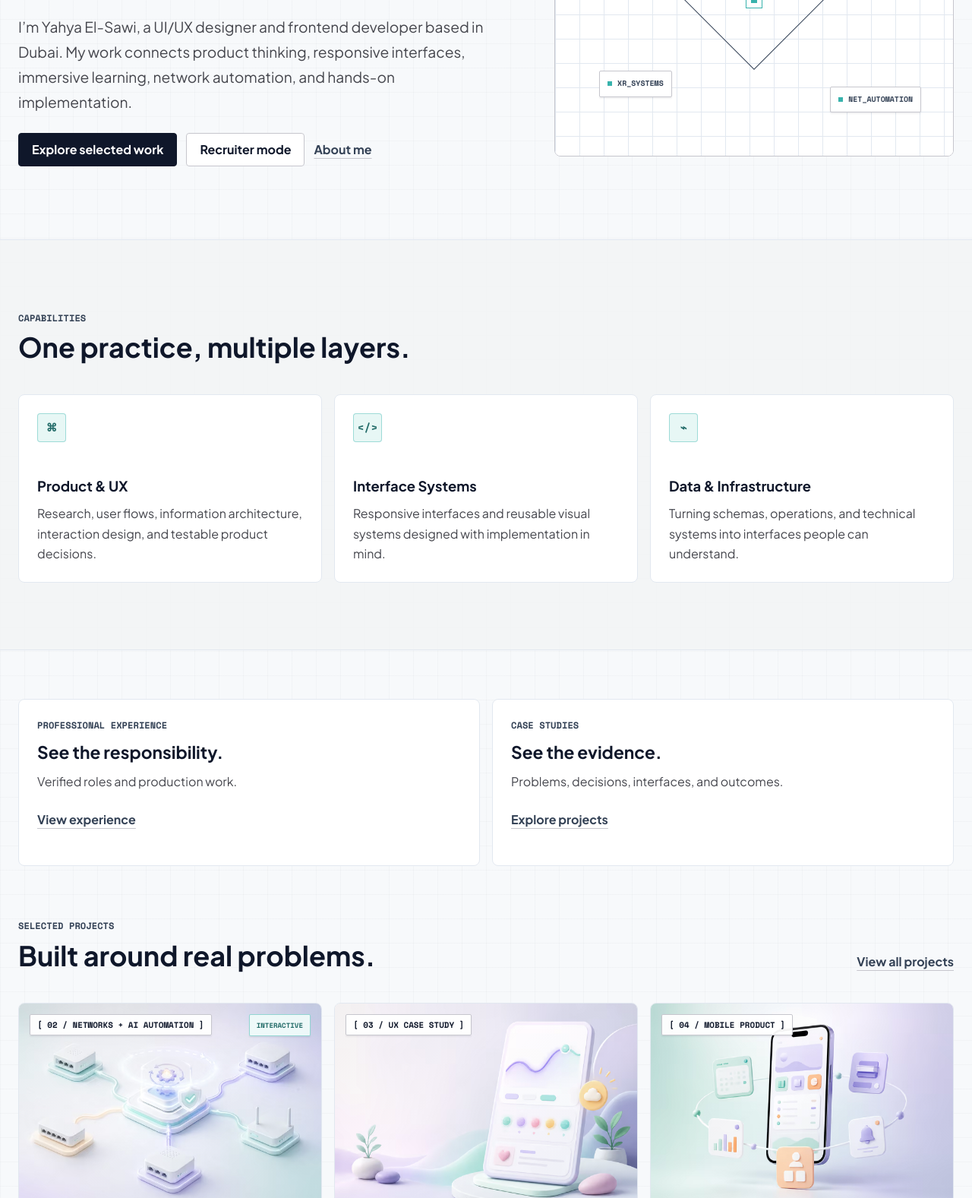
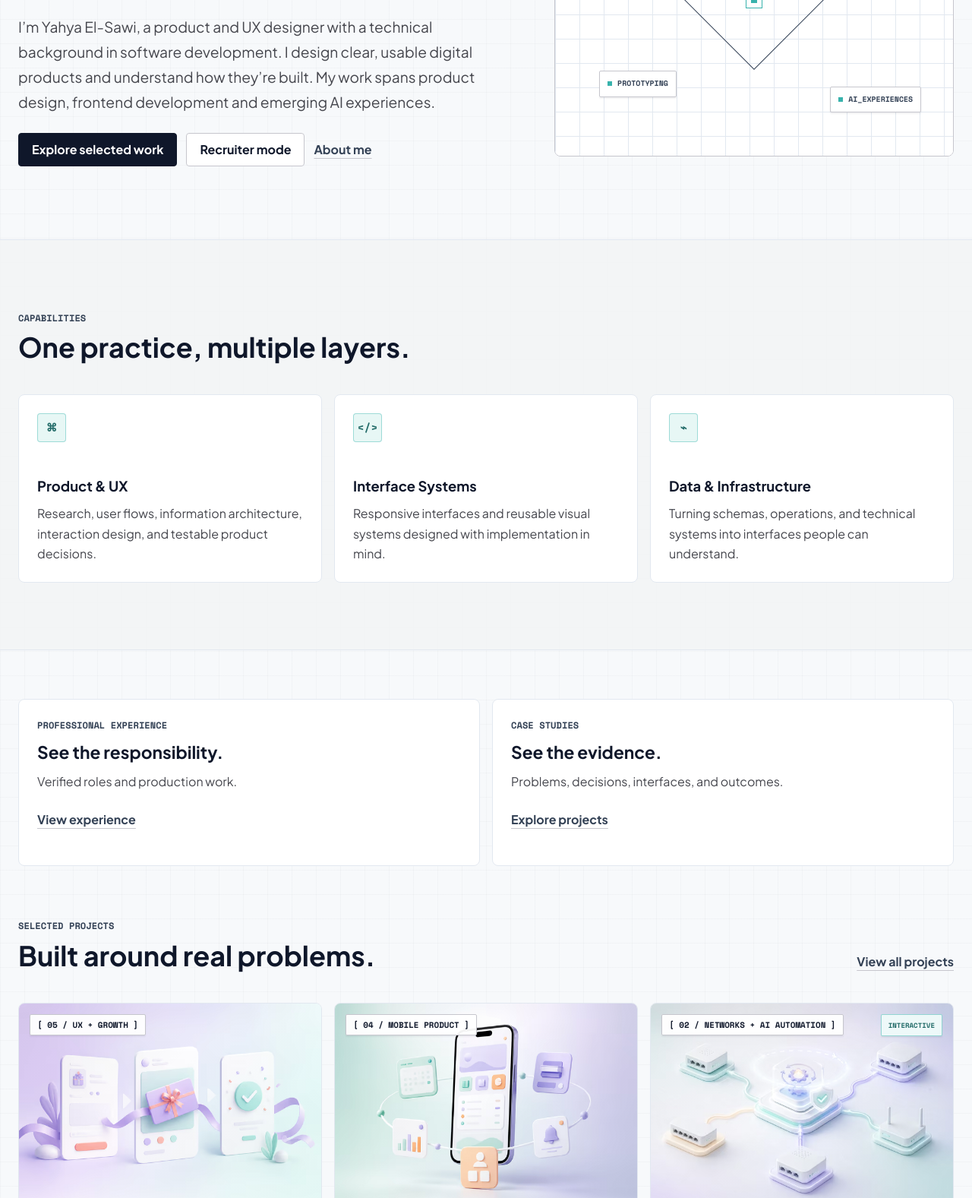
Before and after one commit to Yahyaelsawii/portfolio, a website: page index.html in a window 1280 px wide. Shown: the part 423-2000 px from the top of the page at 76% size. Drawn offline with Linux system fonts and the light colour scheme.

Commit message:
Reposition homepage for product design roles

```diff
--- a/index.html
+++ b/index.html
@@ -1,6 +1,6 @@
-<!DOCTYPE html><html lang="en"><head><meta charset="utf-8"><meta name="viewport" content="width=device-width,initial-scale=1"><title>Yahya — Interactive Digital Experiences</title><meta name="description" content="Portfolio of Yahya El-Sawi, a Dubai-based UI/UX designer and frontend developer working across product design, XR learning, data, and network automation."><link rel="canonical" href="https://yahyaelsawi.website/"><meta property="og:type" content="website"><meta property="og:title" content="Yahya El-Sawi — Product Design &amp; Engineering Portfolio"><meta property="og:description" content="Modern product, frontend, XR, data, and network-automation work by Yahya El-Sawi."><meta property="og:url" content="https://yahyaelsawi.website/"><meta property="og:image" content="https://yahyaelsawi.website/covers/rit-app-social.jpg"><meta name="twitter:card" content="summary_large_image"><meta name="theme-color" content="#0f172a"><link rel="stylesheet" href="styles.css?v=20260824.6"><script defer src="main.js?v=20260824.6"></script><link rel="icon" href="assets/favicon/logo.svg" type="image/svg+xml"></head><body>
+<!DOCTYPE html><html lang="en"><head><meta charset="utf-8"><meta name="viewport" content="width=device-width,initial-scale=1"><title>Yahya El-Sawi — Product Design &amp; UX Portfolio</title><meta name="description" content="Portfolio of Yahya El-Sawi, a product and UX designer with a technical background in software development who designs clear, usable digital products and understands how they are built."><link rel="canonical" href="https://yahyaelsawi.website/"><meta property="og:type" content="website"><meta property="og:title" content="Yahya El-Sawi — Product Design &amp; UX Portfolio"><meta property="og:description" content="Evidence-led product design and UX work, supported by frontend development and emerging AI experience."><meta property="og:url" content="https://yahyaelsawi.website/"><meta property="og:image" content="https://yahyaelsawi.website/covers/rit-app-social.jpg"><meta name="twitter:card" content="summary_large_image"><meta name="theme-color" content="#0f172a"><link rel="stylesheet" href="styles.css?v=20260824.6"><script defer src="main.js?v=20260928.1"></script><link rel="icon" href="assets/favicon/logo.svg" type="image/svg+xml"></head><body>
 <header class="site-header"><div class="shell nav"><a class="brand" href="index.html"><span class="brand-mark">Y</span>Yahya El-Sawi</a><button type="button" class="menu-btn" aria-label="Toggle navigation" aria-expanded="false">☰</button><nav class="nav-links" aria-label="Primary"><a class="nav-link active" href="index.html">Home</a><a class="nav-link" href="work.html">Work</a><a class="nav-link" href="about.html">About</a><a class="nav-link" href="resume.html">Resume</a><a class="nav-link" href="contact.html">Contact</a><a class="nav-link" href="terminal.html">Terminal</a></nav></div></header>
-<main><section class="shell hero"><div class="hero-copy"><span class="status"><i class="status-dot"></i>Available for opportunities</span><span class="eyebrow">Product / Frontend / XR / Networks</span><h1>I turn complex systems into <span class="accent">clear digital experiences.</span></h1><p class="lead">I’m Yahya El-Sawi, a UI/UX designer and frontend developer based in Dubai. My work connects product thinking, responsive interfaces, immersive learning, network automation, and hands-on implementation.</p><div class="actions"><a class="btn btn-primary" href="work.html">Explore selected work</a><a class="btn btn-secondary" href="recruiter.html">Recruiter mode</a><a class="text-link" href="about.html">About me</a></div></div><div class="system-card"><div class="system-bar"><div class="dots"><i></i><i></i><i></i></div><span class="eyebrow">SYSTEM / PORTFOLIO</span></div><div class="system-visual"><span class="node one">UX_RESEARCH</span><span class="node two">FRONTEND_UI</span><span class="node three">XR_SYSTEMS</span><span class="node four">NET_AUTOMATION</span></div></div></section>
+<main><section class="shell hero"><div class="hero-copy"><span class="status"><i class="status-dot"></i>Available for opportunities</span><span class="eyebrow">Product Design / UX / Technical Products</span><h1>I turn complex systems into <span class="accent">clear digital experiences.</span></h1><p class="lead">I’m Yahya El-Sawi, a product and UX designer with a technical background in software development. I design clear, usable digital products and understand how they’re built. My work spans product design, frontend development and emerging AI experiences.</p><div class="actions"><a class="btn btn-primary" href="work.html">Explore selected work</a><a class="btn btn-secondary" href="recruiter.html">Recruiter mode</a><a class="text-link" href="about.html">About me</a></div></div><div class="system-card"><div class="system-bar"><div class="dots"><i></i><i></i><i></i></div><span class="eyebrow">SYSTEM / PORTFOLIO</span></div><div class="system-visual"><span class="node one">PRODUCT_DESIGN</span><span class="node two">UX_SYSTEMS</span><span class="node three">PROTOTYPING</span><span class="node four">AI_EXPERIENCES</span></div></div></section>
 <section class="section section-soft"><div class="shell"><div class="section-head"><div><span class="eyebrow">Capabilities</span><h2>One practice, multiple layers.</h2></div></div><div class="cap-grid"><article class="cap-card"><div class="icon">⌘</div><h3>Product &amp; UX</h3><p>Research, user flows, information architecture, interaction design, and testable product decisions.</p></article><article class="cap-card"><div class="icon">&lt;/&gt;</div><h3>Interface Systems</h3><p>Responsive interfaces and reusable visual systems designed with implementation in mind.</p></article><article class="cap-card"><div class="icon">⌁</div><h3>Data &amp; Infrastructure</h3><p>Turning schemas, operations, and technical systems into interfaces people can understand.</p></article></div></div></section>
 <section class="shell home-work-paths"><div class="work-paths"><a class="work-path" href="work.html"><span class="eyebrow">Professional experience</span><h2>See the responsibility.</h2><p>Verified roles and production work.</p><span class="text-link">View experience</span></a><a class="work-path" href="work.html?view=case-studies"><span class="eyebrow">Case studies</span><h2>See the evidence.</h2><p>Problems, decisions, interfaces, and outcomes.</p><span class="text-link">Explore projects</span></a></div></section>
 <section class="section home-projects-section"><div class="shell"><div class="section-head"><div><span class="eyebrow">Selected projects</span><h2>Built around real problems.</h2></div><a class="text-link" href="work.html?view=case-studies">View all projects</a></div><div class="project-grid" id="featured-projects"></div></div></section>
--- a/main.js
+++ b/main.js
@@ -111,6 +111,11 @@ const sortedProjects = [...projects]
   })
   .map((project, index) => ({ ...project, number:String(index + 1).padStart(2, '0') }));
 
+const featuredProjectIds = ['gift-it', 'rit-app', 'network-automation'];
+const featuredProjects = featuredProjectIds
+  .map(id => sortedProjects.find(project => project.id === id))
+  .filter(Boolean);
+
 function projectCard(project) {
   const figmaLink = project.figmaUrl ? `<a class="text-link project-figma-link" href="${project.figmaUrl}" target="_blank" rel="noopener noreferrer">Open Figma file</a>` : '';
   return `<article class="project-card" data-category="${project.category.toLowerCase()} ${project.tags.join(' ').toLowerCase()}" data-project-url="${project.url}">
@@ -121,7 +126,7 @@ function projectCard(project) {
 
 function renderProjects(target, limit) {
   const node = document.querySelector(target);
-  const availableProjects = target === '#featured-projects' ? sortedProjects.filter(project => !project.locked) : sortedProjects;
+  const availableProjects = target === '#featured-projects' ? featuredProjects : sortedProjects;
   if (node) node.innerHTML = availableProjects.slice(0, limit || availableProjects.length).map(projectCard).join('');
 }
 
--- a/scripts/build-static.mjs
+++ b/scripts/build-static.mjs
@@ -155,7 +155,7 @@ const person = {
   name: "Yahya El-Sawi",
   url: `${siteUrl}/about`,
   image: `${siteUrl}/assets/Pictures/about-portrait-960.webp`,
-  description: "Dubai-based UI/UX designer and frontend developer with cybersecurity, database, and network automation experience.",
+  description: "Dubai-based product and UX designer with a software development background and evidence across frontend, AI, cybersecurity, databases, XR, and network automation.",
   alumniOf: {
     "@type": "CollegeOrUniversity",
     name: "Rochester Institute of Technology Dubai"
```
Also changed, not shown: scripts/verify-browser.mjs (+11 -0 lines).
